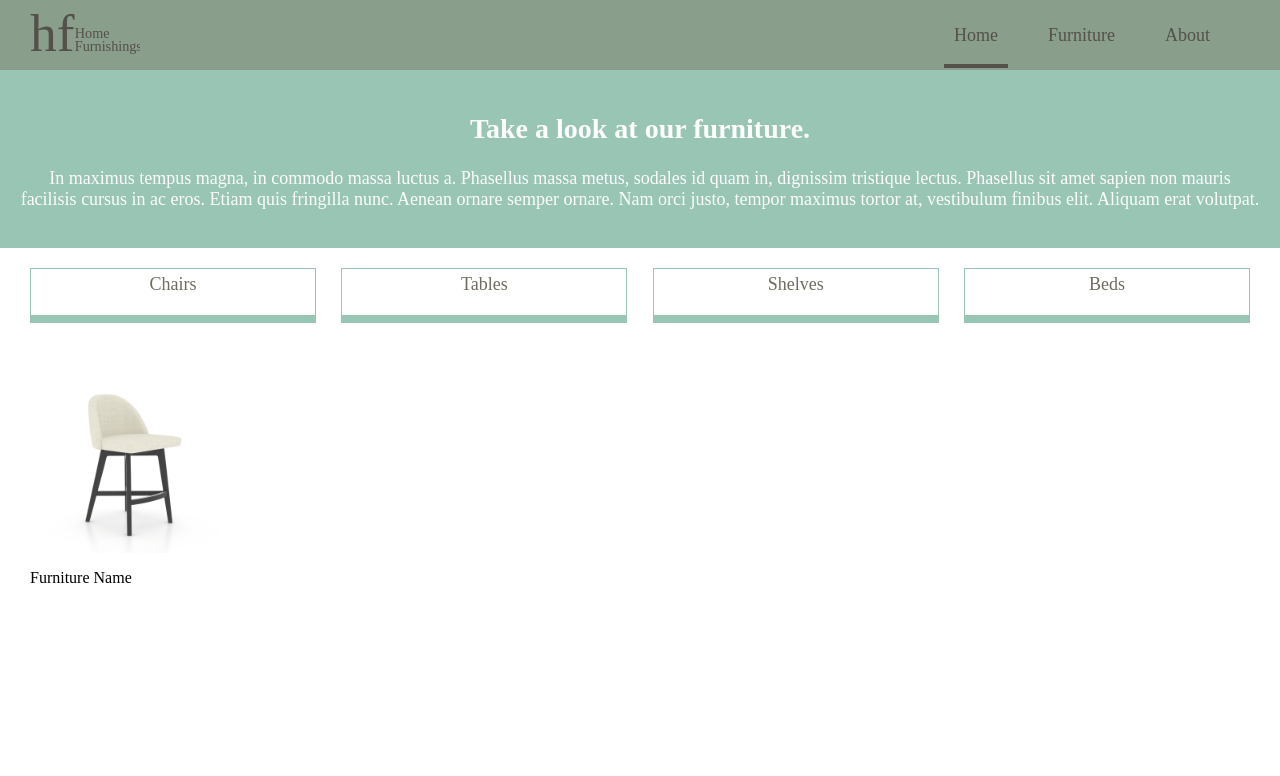
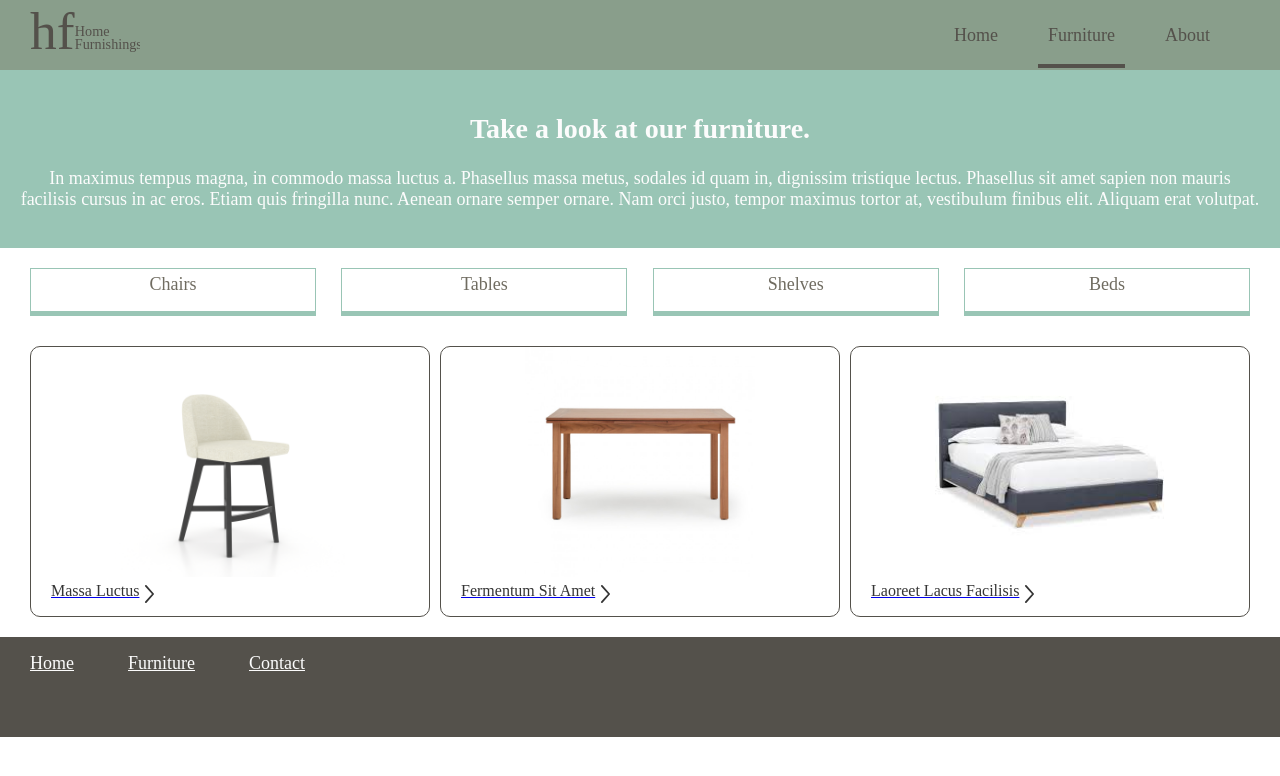
Before and after one commit to a-wotton/3D-Site, a website built with Vite: page furniture.html in a window 1280 px wide. Built offline with nearby package versions, Linux system fonts and the light colour scheme; a web font is replaced by a local one.

Commit message:
finished the static layout fot the furniture page

```diff
--- a/furniture.html
+++ b/furniture.html
@@ -12,11 +12,11 @@
 </head>
 <body>
     <header class="full_grid">
-        <img id="logo" class="col-span-1" src="images/logo.svg" alt="logo">
+        <a href="index.html"><img id="logo" class="col-span-1" src="images/logo.svg" alt="logo"></a>
         <nav id="main_nav">
             <ul>
-                <li class="selected"><a href="index.html">Home</a></li>
-                <li><a href="furniture_details.html">Furniture</a></li>
+                <li><a href="index.html">Home</a></li>
+                <li class="selected"><a href="furniture.html">Furniture</a></li>
                 <li><a href="about.html">About</a></li>
             </ul>
         </nav>
@@ -46,10 +46,37 @@
     </section>
 
     <section id="preview" class="grid">
-        <div class="preview_option">
-            <img src="images/chair_placeholder.png" alt="">
-            <p>Furniture Name</p>
-        </div>
+        <a href="furniture_details.html" class="preview_option">
+            <img class="preview_image" src="images/chair_placeholder.png" alt="chair">
+            <div>
+                <p>Massa Luctus</p>
+                <img class="arrow" src="images/arrow.svg" alt="arrow">
+            </div>
+        </a>
+
+        <a href="furniture_details.html" class="preview_option">
+            <img class="preview_image" src="images/table_placeholder.jpg" alt="table">
+            <div>
+                <p>Fermentum Sit Amet</p>
+                <img class="arrow" src="images/arrow.svg" alt="arrow">
+            </div>
+        </a>
+
+        <a href="furniture_details.html" class="preview_option">
+            <img class="preview_image" src="images/bed_placeholder.jpeg" alt="bed">
+            <div>
+                <p>Laoreet Lacus Facilisis</p>
+                <img class="arrow" src="images/arrow.svg" alt="arrow">
+            </div>
+        </a>
     </section>
+
+    <footer class="full_grid">
+        <ul>
+            <li><a href="#">Home</a></li>
+            <li><a href="#">Furniture</a></li>
+            <li><a href="#">Contact</a></li>
+        </ul>
+    </footer>
 </body>
 </html>
--- a/sass/misc/_colours.scss
+++ b/sass/misc/_colours.scss
@@ -1,4 +1,5 @@
 $white: #fcfcfc !default;
+$black: #353535 !default;
 $light_grey: #f0f0f0 !default;
 $dark_brown: #54514B !default;
 $brown_grey: #706C61 !default;
--- a/sass/pages/_furniture.scss
+++ b/sass/pages/_furniture.scss
@@ -25,12 +25,17 @@
     padding-left: 20px;
     padding-bottom: 20px;
     border: solid $blue_green 1px;
-    border-bottom: solid $blue_green 8px;
+    box-shadow: inset $blue_green 0 -4px;
     color: $brown_grey;
     text-decoration: none;
     font-size: 18px;
     text-align: center;
     width: 15%;
+    transition: all 0.5s ease-out
+}
+
+#categories a:hover {
+    box-shadow: inset $blue_green 0 -8px;
 }
 
 #preview {
@@ -38,13 +43,34 @@
 }
 
 #preview div {
-    grid-column: span 2;
+    display: flex;
 }
 
-#preview img {
+.preview_option {
+    grid-column: span 2;
+    border: solid 1px $dark_brown;
+    border-radius: 10px;
+    margin-bottom: 20px;
+}
+
+.preview_option p {
+    color: $black;
+    margin-left: 20px;
+    margin-top: 5px;
+}
+
+.preview_image {
     height: 200px;
     display: block;
-    justify-self: start;
+    justify-self: center;
+}
+
+.arrow {
+    height: 20px;
+    margin-left: 5px;
+    margin-bottom: 5px;
+    justify-self: center;
+    align-self: center;
 }
 
 @media screen and (min-width: 640px) {
@@ -65,4 +91,12 @@
     #categories a {
         width: 20%;
     }
+
+    .preview_option {
+        grid-column: span 4;
+    }
+
+    .preview_image {
+        height: 230px;
+    }
 }
```
Also changed, not shown: index.html (+2 -2 lines), css/main.css, images/arrow.svg (added), 2 other files.
